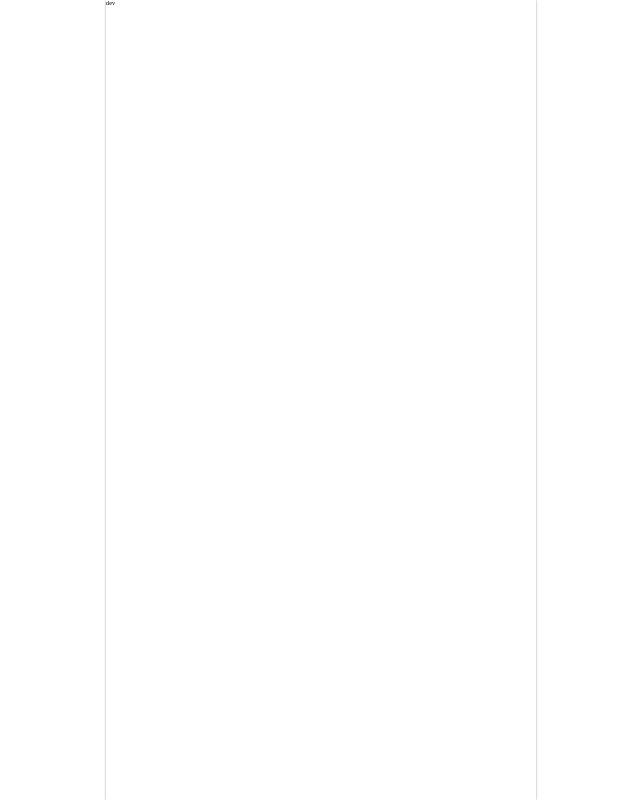
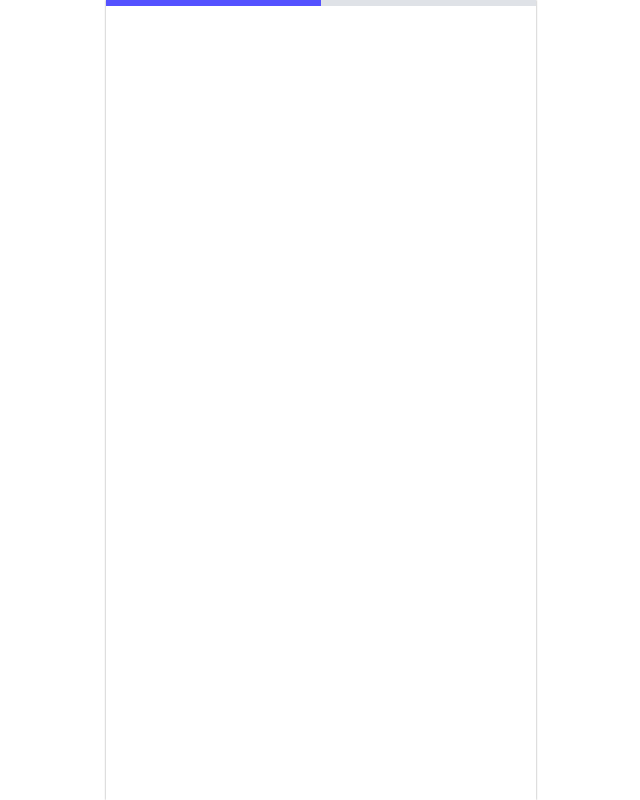
Before and after one commit to PICK-PLE/PICKPLE-client, a React (Vite) app: page /dev in a window 1280 px wide. Shown: the whole page, without its empty margins (319-959 px from the left). Built offline with nearby package versions, Linux system fonts and the light colour scheme; a web font is replaced by a local one.

Commit message:
feat: ProgressBar 퍼블리싱

```diff
--- /dev/null
+++ b/src/components/common/ProgressBar/ProgressBar.style.ts
@@ -0,0 +1,16 @@
+import { Theme } from '@emotion/react';
+import { css } from '@emotion/react';
+import theme from '@styles/theme';
+
+export const progressBarContainer = css`
+  width: 100%;
+  height: 0.6rem;
+  background-color: ${theme.color.lightgray1};
+`;
+
+export const progressBarStyle = (progress: number) => (theme: Theme) =>
+  css`
+    width: ${progress}%;
+    height: 100%;
+    background-color: ${theme.color.purple1};
+  `;
--- /dev/null
+++ b/src/components/common/ProgressBar/ProgressBar.tsx
@@ -0,0 +1,15 @@
+import { progressBarContainer, progressBarStyle } from './ProgressBar.style';
+
+interface ProgressBarProps {
+  progress: number;
+}
+
+const ProgressBar = ({ progress }: ProgressBarProps) => {
+  return (
+    <div css={progressBarContainer}>
+      <div css={progressBarStyle(progress)} />
+    </div>
+  );
+};
+
+export default ProgressBar;
--- a/src/components/common/index.ts
+++ b/src/components/common/index.ts
@@ -0,0 +1,3 @@
+import ProgressBar from './ProgressBar/ProgressBar';
+
+export { ProgressBar };
--- a/src/pages/dev/Dev.tsx
+++ b/src/pages/dev/Dev.tsx
@@ -1,5 +1,11 @@
+import { ProgressBar } from '@components';
+
 const Dev = () => {
-  return <div>dev</div>;
+  return (
+    <div>
+      <ProgressBar progress={50} />
+    </div>
+  );
 };
 
 export default Dev;
```
